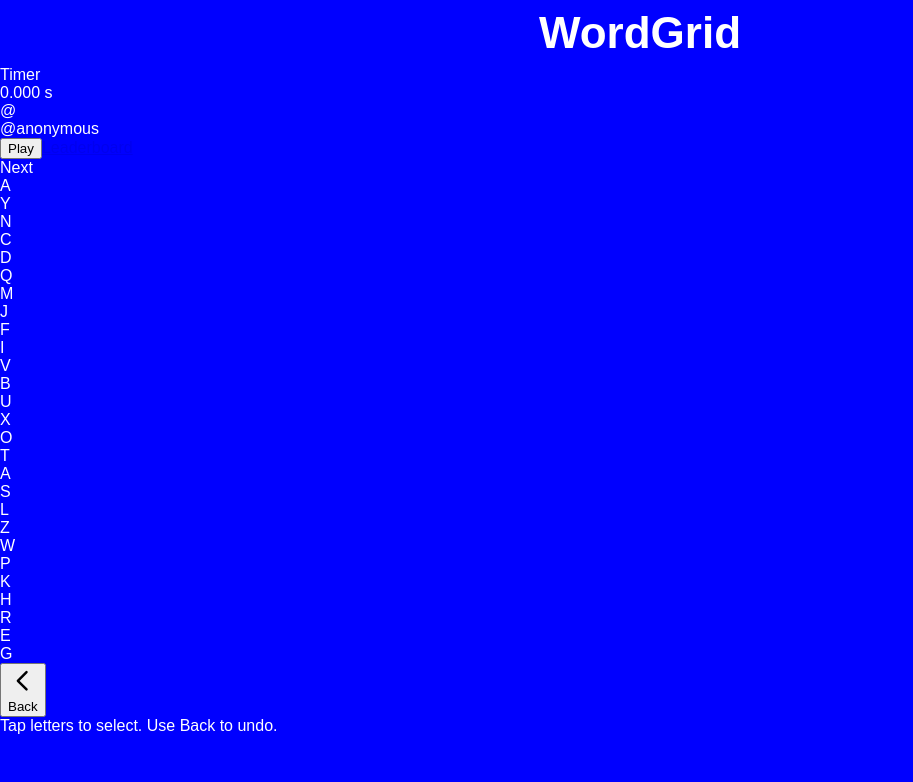
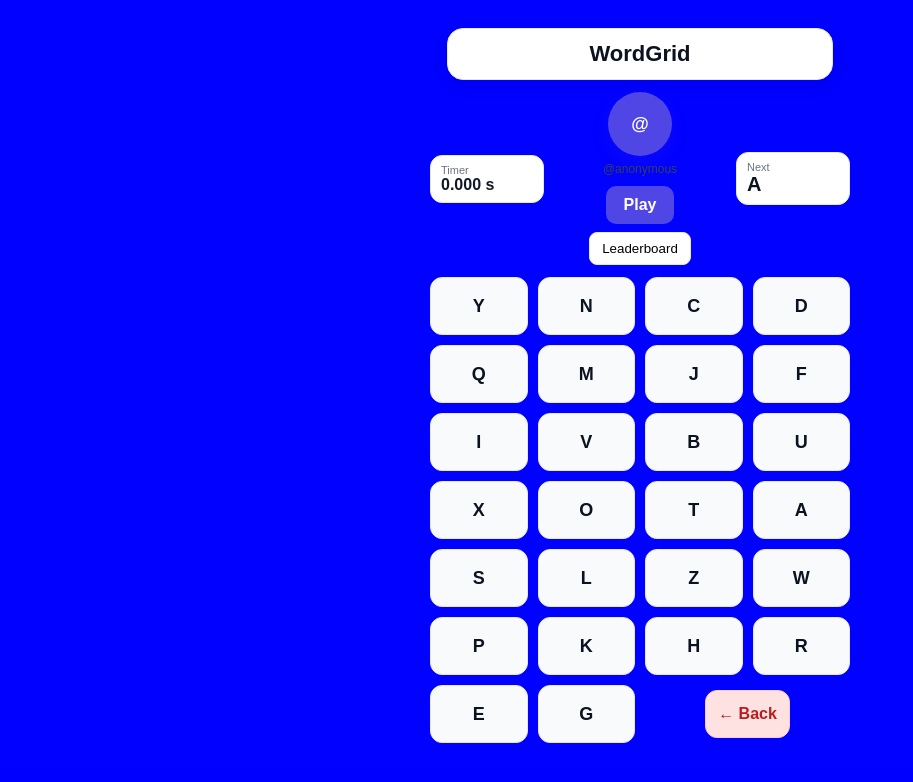
Before and after one commit to rhmarketing24/AZgame, a Next.js app: page /game in a window 1280 px wide. Shown: the top 782 px of the page, without its empty margins (0-913 px from the left). Built offline with nearby package versions, Linux system fonts and the light colour scheme.

Commit message:
Update GameScreen.jsx

```diff
--- a/components/GameScreen.jsx
+++ b/components/GameScreen.jsx
@@ -1,14 +1,14 @@
 'use client';
-import { useEffect, useRef, useState } from 'react';
+import { useEffect, useState, useRef } from 'react';
 import Countdown from './Countdown';
 import FinishScreen from './FinishScreen';
 import Link from 'next/link';
 
 const ALPH = 'ABCDEFGHIJKLMNOPQRSTUVWXYZ'.split('');
 
-export default function GameScreen() {
+export default function GameScreen(){
   const [user, setUser] = useState('@anonymous');
-  const [nextIndex, setNextIndex] = useState(0);
+  const [nextIndex, setNextIndex] = useState(0); // 0 => 'A'
   const [shuffled, setShuffled] = useState([]);
   const [running, setRunning] = useState(false);
   const [startTime, setStartTime] = useState(null);
@@ -17,14 +17,15 @@ export default function GameScreen() {
   const [submitted, setSubmitted] = useState(false);
   const [countdown, setCountdown] = useState(false);
 
-  const [clickedLetters, setClickedLetters] = useState([]); // correct clicked
-  const [wrongLetters, setWrongLetters] = useState([]); // temporary wrong flash
+  // UI state for marking clicked/disabled letters and wrong flashes
+  const [clickedLetters, setClickedLetters] = useState([]); // letters that were clicked correctly
+  const [wrongLetters, setWrongLetters] = useState([]); // letters currently flashing wrong
 
   const intervalRef = useRef(null);
 
-  useEffect(() => {
-    // initial shuffle & reset
+  useEffect(()=> {
     setShuffled(shuffle(ALPH));
+    // reset
     setNextIndex(0);
     setRunning(false);
     setStartTime(null);
@@ -33,34 +34,28 @@ export default function GameScreen() {
     setSubmitted(false);
     setClickedLetters([]);
     setWrongLetters([]);
-  }, []);
+  },[]);
 
-  useEffect(() => {
-    if (running) {
-      if (intervalRef.current) clearInterval(intervalRef.current);
-      intervalRef.current = setInterval(() => {
-        setElapsed((Date.now() - startTime) / 1000);
+  useEffect(()=> {
+    if(running){
+      if(intervalRef.current) clearInterval(intervalRef.current);
+      intervalRef.current = setInterval(()=> {
+        setElapsed((Date.now() - startTime)/1000);
       }, 100);
     } else {
-      if (intervalRef.current) {
-        clearInterval(intervalRef.current);
-        intervalRef.current = null;
+      if(intervalRef.current){ clearInterval(intervalRef.current); intervalRef.current = null; }
     }
-    }
-    return () => {
-      if (intervalRef.current) {
-        clearInterval(intervalRef.current);
-        intervalRef.current = null;
-      }
+    return ()=> {
+      if(intervalRef.current){ clearInterval(intervalRef.current); intervalRef.current = null; }
     };
-  }, [running, startTime]);
+  },[running,startTime]);
 
   const nextLetter = ALPH[nextIndex] || null;
 
-  function handleStart() {
+  function handleStart(){
     setCountdown(true);
   }
-  function onCountdownFinish() {
+  function onCountdownFinish(){
     setCountdown(false);
     setRunning(true);
     setStartTime(Date.now());
@@ -73,48 +68,47 @@ export default function GameScreen() {
     setShuffled(shuffle(ALPH));
   }
 
-  function clickLetter(letter) {
-    if (!running) return;
-    if (finished) return;
-    if (!letter) return;
-    if (clickedLetters.includes(letter)) return;
+  function clickLetter(letter){
+    if(!running) return;
+    if(finished) return;
+    if(!letter) return; // empty slot
+    if(clickedLetters.includes(letter)) return; // already clicked correct
 
-    if (letter === nextLetter) {
-      setClickedLetters((prev) => [...prev, letter]);
-      setNextIndex((i) => {
+    if(letter === nextLetter){
+      // correct
+      setClickedLetters(prev => [...prev, letter]);
+      setNextIndex(i => {
         const ni = i + 1;
-        if (ni >= ALPH.length) {
+        if(ni >= ALPH.length){
           setRunning(false);
           setFinished(true);
-          setElapsed((Date.now() - startTime) / 1000);
+          setElapsed((Date.now() - startTime)/1000);
         }
         return ni;
       });
     } else {
-      if (!wrongLetters.includes(letter)) {
-        setWrongLetters((prev) => [...prev, letter]);
-        setTimeout(() => {
-          setWrongLetters((prev) => prev.filter((x) => x !== letter));
+      // wrong flash (state-driven)
+      setWrongLetters(prev => (prev.includes(letter) ? prev : [...prev, letter]));
+      setTimeout(()=> {
+        setWrongLetters(prev => prev.filter(x => x !== letter));
       }, 450);
     }
   }
-  }
 
-  async function submitScore() {
-    try {
+  async function submitScore(){
+    try{
       const time = elapsed;
       await fetch('/api/saveScore', {
-        method: 'POST',
-        headers: { 'content-type': 'application/json' },
-        body: JSON.stringify({ username: user, time }),
+        method:'POST', headers:{'content-type':'application/json'},
+        body: JSON.stringify({ username: user, time })
       });
       setSubmitted(true);
-    } catch (e) {
+    }catch(e){
       console.error(e);
     }
   }
 
-  function retry() {
+  function retry(){
     setShuffled(shuffle(ALPH));
     setNextIndex(0);
     setRunning(false);
@@ -127,106 +121,115 @@ export default function GameScreen() {
     setCountdown(false);
   }
 
-  // build 7x4 rows array (pad to 28)
-  function makeRowsFromShuffled(arr) {
+  // 7x4 grid builder (pads to 28)
+  function makeGridFromShuffled(arr){
     const items = [...arr];
-    while (items.length < 28) items.push('');
+    while(items.length < 28) items.push('');
     const rows = [];
-    for (let r = 0; r < 7; r++) rows.push(items.slice(r * 4, r * 4 + 4));
+    for(let i=0;i<7;i++){
+      rows.push(items.slice(i*4, i*4 + 4));
+    }
     return rows;
   }
 
-  const initials = (user || '@').split(' ').map((s) => s[0] || '').slice(0, 2).join('').toUpperCase();
+  // initials for avatar
+  const initials = (user || '@').split(' ').map(s=>s[0]||'').slice(0,2).join('').toUpperCase();
+
+  // Styles inline to keep single-file easy to drop in; change to classes if you prefer
+  const styles = {
+    container: { padding:16, display:'flex', justifyContent:'center', background:'#0011ff10' },
+    cardAppName: {
+      margin:'12px auto', maxWidth:360, background:'#fff', borderRadius:16,
+      padding:12, boxShadow:'0 6px 18px rgba(0,0,0,0.06)', border:'1px solid #e6e6e6', textAlign:'center'
+    },
+    topGrid: { display:'grid', gridTemplateColumns:'1fr auto 1fr', gap:12, alignItems:'center', marginBottom:12 },
+    slimBox: { minWidth:92, background:'#fff', borderRadius:12, padding:'8px 10px', border:'1px solid #e5e7eb', boxShadow:'0 1px 3px rgba(0,0,0,0.03)' },
+    avatarCircle: { height:64, width:64, borderRadius:999, background:'#4f46e5', display:'flex', alignItems:'center', justifyContent:'center', color:'#fff', fontWeight:800, fontSize:18, boxShadow:'0 6px 18px rgba(79,70,229,0.14)' },
+    playBtn: { background:'#4f46e5', color:'#fff', border:'none', padding:'10px 18px', borderRadius:10, fontWeight:800, fontSize:16, cursor:'pointer' },
+    smallBtn: { background:'#fff', border:'1px solid #e5e7eb', padding:'8px 12px', borderRadius:8, cursor:'pointer' },
+    boardGap: { marginTop:12 },
+    cellBase: {
+      height:56, borderRadius:12, border:'1px solid #e5e7eb', display:'flex', alignItems:'center', justifyContent:'center', fontSize:18, fontWeight:800, userSelect:'none', transition:'background 160ms, color 120ms'
+    }
+  };
 
   return (
-    <div className="min-h-screen flex items-start justify-center bg-gray-50 p-4">
-      <div className="w-full max-w-md">
-        {/* App name in a box */}
-        <header className="pt-6 pb-4">
-          <div className="mx-auto w-full max-w-xs bg-white rounded-2xl shadow-md border border-gray-200 px-4 py-3">
-            <h1 className="text-center text-2xl sm:text-3xl font-extrabold text-gray-900">WordGrid</h1>
+    <div style={styles.container}>
+      <div style={{width:'100%', maxWidth:420}}>
+        {/* App name box */}
+        <div style={styles.cardAppName}>
+          <h1 style={{margin:0, fontSize:22, fontWeight:800, color:'#0b1220'}}>WordGrid</h1>
         </div>
-        </header>
 
-        {/* top row: timer | avatar+username+play | next */}
-        <div className="grid grid-cols-3 gap-3 mb-4 px-1 items-center">
-          {/* Timer (slim) */}
-          <div className="flex items-center justify-center">
-            <div className="w-full bg-white rounded-2xl p-2 py-2 flex flex-col items-start shadow-sm border border-gray-200">
-              <div className="text-xs text-gray-500">Timer</div>
-              <div className="text-sm font-semibold text-gray-900">
-                {running ? elapsed.toFixed(3) + ' s' : finished ? elapsed.toFixed(3) + ' s' : '0.000 s'}
+        {/* Top row: Timer | Avatar+username | Next */}
+        <div style={styles.topGrid}>
+          {/* Timer (left slim) */}
+          <div style={{display:'flex', justifyContent:'flex-start'}}>
+            <div style={styles.slimBox}>
+              <div style={{fontSize:11, color:'#6b7280'}}>Timer</div>
+              <div style={{fontSize:16, fontWeight:700, color:'#111827'}}>
+                { running ? elapsed.toFixed(3)+' s' : (finished ? elapsed.toFixed(3)+' s' : '0.000 s') }
               </div>
             </div>
           </div>
 
-          {/* center: avatar + username + play/leaderboard */}
-          <div className="flex flex-col items-center justify-center">
-            <div className="flex flex-col items-center">
-              <div className="h-16 w-16 sm:h-20 sm:w-20 rounded-full bg-indigo-600 flex items-center justify-center text-white font-bold text-lg sm:text-xl shadow-md">
+          {/* Avatar center */}
+          <div style={{display:'flex', flexDirection:'column', alignItems:'center'}}>
+            <div style={styles.avatarCircle}>
               {initials || '@'}
             </div>
-              <div className="mt-2 text-xs text-gray-600">{user}</div>
+            <div style={{marginTop:6, fontSize:12, color:'#374151'}}>{user}</div>
+
+            {/* Play button below avatar */}
+            {!running && !finished && !countdown && (
+              <div style={{marginTop:10, display:'flex', flexDirection:'column', alignItems:'center', gap:8}}>
+                <button onClick={handleStart} style={styles.playBtn}>Play</button>
+                <div>
+                  <Link href="/leaderboard"><button style={styles.smallBtn}>Leaderboard</button></Link>
                 </div>
-
-            {/* Play + leaderboard shown when not running/finished */}
-            {!running && !finished && !countdown && (
-              <div className="mt-3 flex flex-col items-center gap-2">
-                <button onClick={handleStart} className="px-5 py-2 rounded-lg bg-indigo-600 text-white font-semibold shadow">
-                  Play
-                </button>
-                <Link href="/leaderboard">
-                  <a className="mt-1 px-3 py-1 rounded-md bg-white border border-gray-200 text-sm text-gray-700 shadow-sm">Leaderboard</a>
-                </Link>
               </div>
             )}
           </div>
 
-          {/* Next (slim) */}
-          <div className="flex items-center justify-center">
-            <div className="w-full bg-white rounded-2xl p-2 py-2 flex items-center justify-end shadow-sm border border-gray-200">
-              <div className="text-right">
-                <div className="text-xs text-gray-500">Next</div>
-                <div className="text-lg font-extrabold text-gray-900">{nextLetter || '—'}</div>
-              </div>
+          {/* Next (right slim) */}
+          <div style={{display:'flex', justifyContent:'flex-end'}}>
+            <div style={styles.slimBox}>
+              <div style={{fontSize:11, color:'#6b7280'}}>Next</div>
+              <div style={{fontSize:20, fontWeight:800, color:'#0b1220'}}>{nextLetter || '—'}</div>
             </div>
           </div>
         </div>
 
         {/* Countdown */}
         {countdown && (
-          <div className="flex justify-center mb-3">
+          <div style={{display:'flex', justifyContent:'center', marginTop:8}}>
             <Countdown start={3} onFinish={onCountdownFinish} />
           </div>
         )}
 
-        {/* Letter Box (Tailwind layout like MobileAppUI) */}
-        <section role="grid" aria-label="Letter box" className="bg-white rounded-2xl p-3 shadow-md">
-          <div className="space-y-3">
-            {makeRowsFromShuffled(shuffled).map((row, rIdx) => (
-              <div key={rIdx} role="row" className="grid grid-cols-4 gap-3">
+        {/* Board: 7 rows x 4 cols */}
+        <div style={styles.boardGap}>
+          { makeGridFromShuffled(shuffled).map((row, rIdx) => (
+            <div key={rIdx} style={{display:'grid', gridTemplateColumns:'repeat(4,1fr)', gap:10, marginBottom:10}}>
               {row.map((cell, cIdx) => {
                 const isLastRow = rIdx === 6;
-                  const isSecondCellOfBackGroup = isLastRow && cIdx === 2;
-
-                  // If second cell of back group, we skip (back will be rendered at cIdx === 3)
-                  if (isSecondCellOfBackGroup) return null;
-
-                  // Render Back as a button occupying two cells on the last row (render when cIdx===3)
-                  if (isLastRow && cIdx === 3) {
+                // last row: render Back at cIdx === 2 (span 2 columns), skip cIdx === 3
+                if(isLastRow && cIdx === 3) return null;
+                if(isLastRow && cIdx === 2){
                   return (
-                      <button
-                        key={`back-${rIdx}`}
-                        onClick={() => (window.location.href = '/')}
-                        role="button"
-                        aria-label="Back"
-                        className="col-span-2 flex items-center justify-center gap-2 px-4 py-3 rounded-lg bg-red-50 border border-red-100 hover:bg-red-100 focus:outline-none focus:ring-2 focus:ring-offset-2 focus:ring-red-400"
-                      >
-                        <svg xmlns="http://www.w3.org/2000/svg" className="h-5 w-5 text-red-600" fill="none" viewBox="0 0 24 24" stroke="currentColor">
-                          <path strokeLinecap="round" strokeLinejoin="round" strokeWidth={2} d="M15 19l-7-7 7-7" />
-                        </svg>
-                        <span className="text-sm font-medium text-red-700">Back</span>
-                      </button>
+                    <div key={'back-'+rIdx} style={{gridColumn:'span 2', display:'flex', alignItems:'center', justifyContent:'center'}}>
+                      <Link href="/"><button style={{
+                        padding:'14px 12px',
+                        borderRadius:12,
+                        background:'#fee2e2',
+                        border:'1px solid #fecaca',
+                        width:'100%',
+                        fontWeight:800,
+                        fontSize:16,
+                        color:'#b91c1c',
+                        cursor:'pointer'
+                      }}>← Back</button></Link>
+                    </div>
                   );
                 }
 
@@ -235,23 +238,31 @@ export default function GameScreen() {
                 const isWrong = letter && wrongLetters.includes(letter);
                 const isDisabled = !letter || isClicked;
 
-                  // classes for states
-                  const baseClasses = 'h-14 sm:h-16 flex items-center justify-center rounded-lg border select-none touch-manipulation text-lg sm:text-xl font-semibold';
-                  const defaultBg = 'bg-gray-50 border-gray-200 text-gray-900';
-                  const clickedBg = 'bg-emerald-500 border-emerald-600 text-white';
-                  const wrongBg = 'bg-rose-400 border-rose-500 text-white';
-                  const classes = `${baseClasses} ${isClicked ? clickedBg : isWrong ? wrongBg : defaultBg}`;
+                // determine background + text color
+                let background = '#f8fafc'; // default very light
+                let color = '#0b1220'; // default dark text
+                if(isClicked){
+                  background = '#10b981'; // green
+                  color = '#ffffff';
+                } else if(isWrong){
+                  background = '#fb7185'; // red
+                  color = '#ffffff';
+                }
+
+                const baseStyle = {
+                  ...styles.cellBase,
+                  background,
+                  color,
+                  cursor: letter && !isDisabled ? 'pointer' : 'default'
+                };
 
                 return (
                   <div
-                      key={`cell-${rIdx}-${cIdx}`}
-                      role="gridcell"
-                      id={letter ? `l-${letter}` : `empty-${rIdx}-${cIdx}`}
-                      onClick={() => clickLetter(letter)}
-                      aria-label={letter ? `Letter ${letter}` : 'Empty letter cell'}
+                    key={cIdx}
+                    id={letter ? 'l-'+letter : `empty-${rIdx}-${cIdx}`}
+                    onClick={()=> clickLetter(letter)}
+                    style={baseStyle}
                     aria-disabled={isDisabled}
-                      className={classes}
-                      style={{ cursor: letter && !isDisabled ? 'pointer' : 'default' }}
                   >
                     {letter || ''}
                   </div>
@@ -260,18 +271,14 @@ export default function GameScreen() {
             </div>
           ))}
         </div>
-        </section>
 
-        {/* footer helper */}
-        <div className="mt-5 text-center text-xs text-gray-500">Tap letters to select. Use Back to undo.</div>
-
-        {/* FinishScreen */}
+        {/* Finish screen */}
         {finished && (
           <FinishScreen
             time={elapsed}
             onSubmit={submitScore}
             onRetry={retry}
-            onBack={() => (window.location.href = '/')}
+            onBack={()=> { location.href = '/'; }}
             submitted={submitted}
           />
         )}
@@ -280,12 +287,12 @@ export default function GameScreen() {
   );
 }
 
-/* Helpers */
-function shuffle(arr) {
+/* Helpers: shuffle */
+function shuffle(arr){
   const a = [...arr];
-  for (let i = a.length - 1; i > 0; i--) {
-    const j = Math.floor(Math.random() * (i + 1));
-    [a[i], a[j]] = [a[j], a[i]];
+  for(let i=a.length-1;i>0;i--){
+    const j = Math.floor(Math.random()*(i+1));
+    [a[i],a[j]]=[a[j],a[i]];
   }
   return a;
 }
```
Lines whose indentation alone changed are shown as unchanged.
